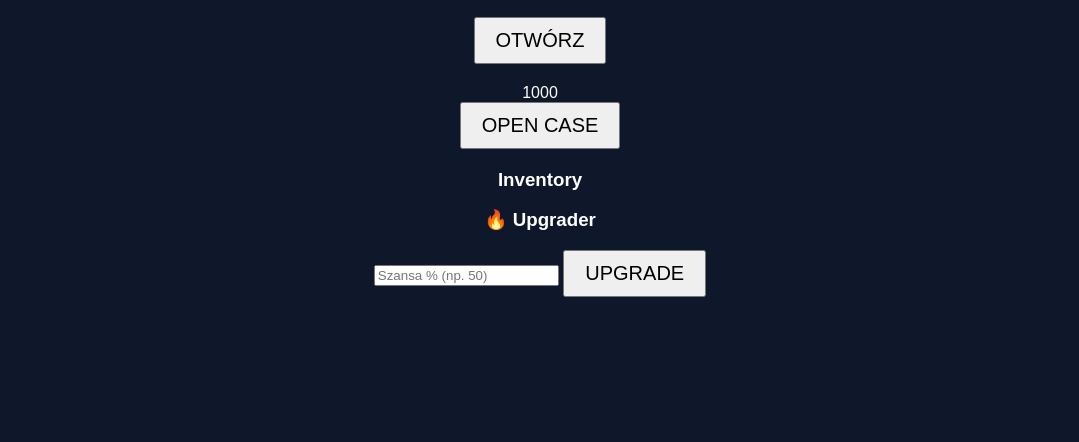
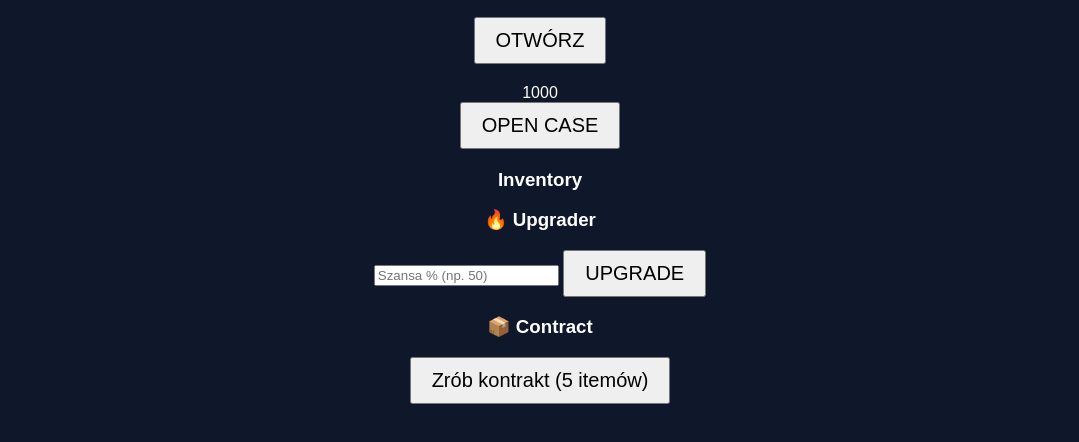
Before and after one commit to Oldbrainrot/casesim, a plain HTML site: page index.html in a window 1280 px wide. Shown: the part 88-530 px from the top of the page, without its empty margins (100-1179 px from the left). Drawn offline with Linux system fonts and the light colour scheme.

Commit message:
Update index.html

```diff
--- a/index.html
+++ b/index.html
@@ -32,3 +32,6 @@
 <input type="number" id="upgradeChance" placeholder="Szansa % (np. 50)">
 <button onclick="upgradeItem()">UPGRADE</button>
 <p id="upgradeResult"></p>
+<h3>📦 Contract</h3>
+<button onclick="makeContract()">Zrób kontrakt (5 itemów)</button>
+<p id="contractResult"></p>
```
